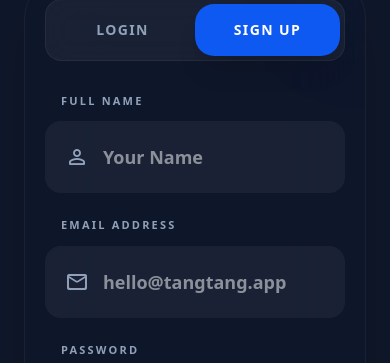
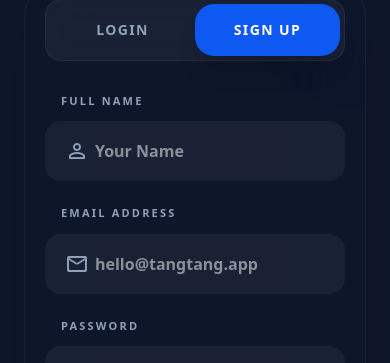
Before and after one commit to zhaalys/TangTangTodo, a Next.js app: page /login in a window 390 px wide. Both pictures are taken after a click on the button "SIGN UP". Shown: the part 320-683 px from the top of the page. Built offline with nearby package versions, Linux system fonts and the light colour scheme; no server answers.

Commit message:
style: final mobile UI optimizations and login animation fixes

```diff
--- a/app/login/page.tsx
+++ b/app/login/page.tsx
@@ -111,7 +111,7 @@ const LoginPage = () => {
               src="/tangtanglogo1.png"
               alt="Tangtang Logo"
               fill
-              className="object-cover scale-150"
+              className="object-cover scale-[1.3] md:scale-150"
             />
           </div>
           <h1 className="text-3xl md:text-5xl lg:text-7xl font-black tracking-tighter mb-2 md:mb-4">
@@ -181,11 +181,11 @@ const LoginPage = () => {
                       Full Name
                     </label>
                     <div className="relative">
-                      <span className="material-icons-round absolute left-5 top-1/2 -translate-y-1/2 text-slate-400 text-2xl">
+                      <span className="material-icons-round absolute left-5 top-1/2 -translate-y-1/2 text-slate-400 text-xl md:text-2xl">
                         person_outline
                       </span>
                       <input
-                        className="w-full pl-14 pr-6 py-5 rounded-2xl bg-white/5 border-2 border-transparent focus:border-primary focus:bg-white/10 focus:outline-none transition-all font-bold text-lg text-white"
+                        className="w-full pl-12 md:pl-14 pr-6 py-4 md:py-5 rounded-2xl bg-white/5 border-2 border-transparent focus:border-primary focus:bg-white/10 focus:outline-none transition-all font-bold text-base md:text-lg text-white"
                         placeholder="Your Name"
                         type="text"
                         value={fullName}
@@ -201,11 +201,11 @@ const LoginPage = () => {
                     Email Address
                   </label>
                   <div className="relative">
-                    <span className="material-icons-round absolute left-5 top-1/2 -translate-y-1/2 text-slate-400 text-2xl">
+                    <span className="material-icons-round absolute left-5 top-1/2 -translate-y-1/2 text-slate-400 text-xl md:text-2xl">
                       mail_outline
                     </span>
                     <input
-                      className="w-full pl-14 pr-6 py-5 rounded-2xl bg-white/5 border-2 border-transparent focus:border-primary focus:bg-white/10 focus:outline-none transition-all font-bold text-lg text-white"
+                      className="w-full pl-12 md:pl-14 pr-6 py-4 md:py-5 rounded-2xl bg-white/5 border-2 border-transparent focus:border-primary focus:bg-white/10 focus:outline-none transition-all font-bold text-base md:text-lg text-white"
                       placeholder="hello@tangtang.app"
                       type="email"
                       value={email}
```
